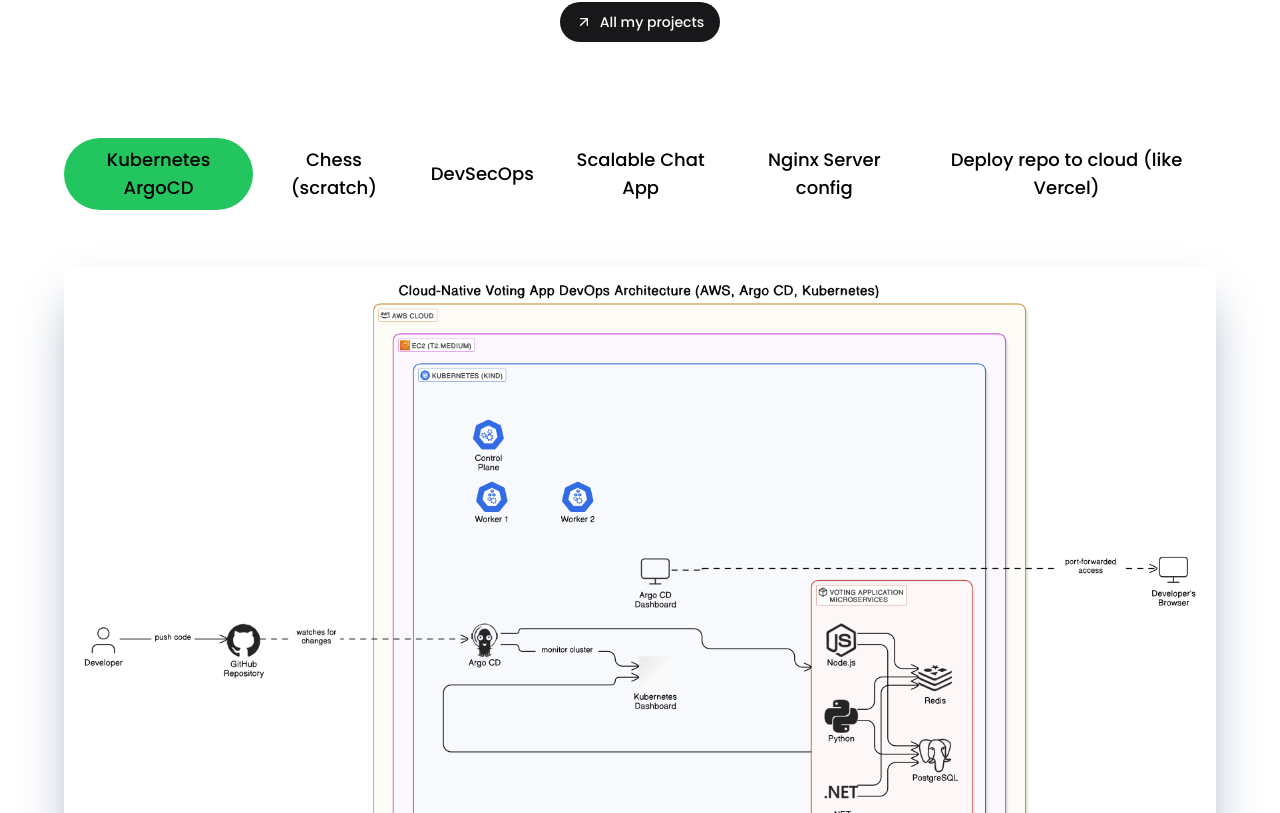
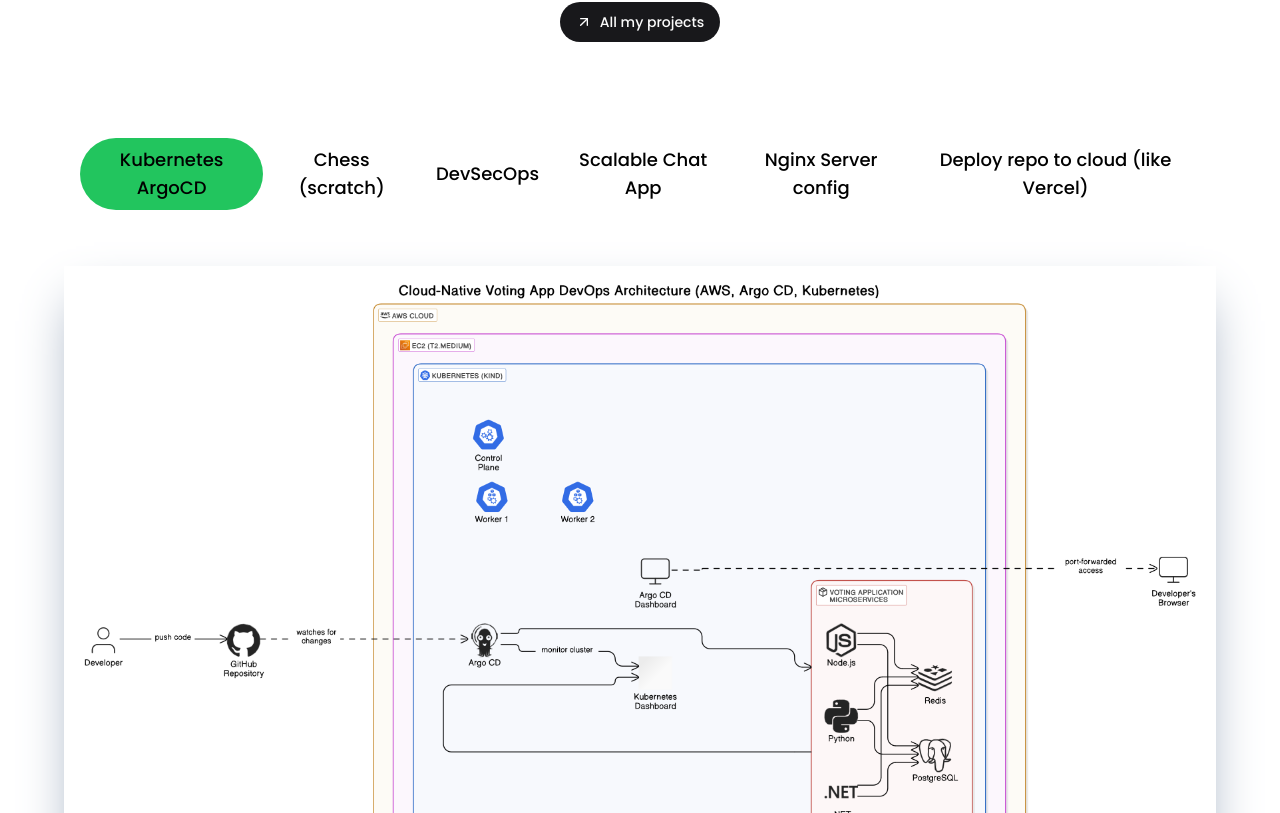
Before and after one commit to JaguarsCodehub/JyotindraTavanoji, a Next.js app: page / in a window 1280 px wide. Shown: the part 2847-3660 px from the top of the page. Built offline with nearby package versions, Linux system fonts and the light colour scheme.

Commit message:
feat: small change

```diff
--- a/components/AnimatedTabs.js
+++ b/components/AnimatedTabs.js
@@ -65,7 +65,7 @@
   ];
 
   return (
-    <div className='h-[20rem] md:h-[40rem] [perspective:1000px] relative b flex flex-col max-w-6xl mx-auto w-full  items-start justify-start'>
+    <div className='h-[20rem] md:h-[40rem] [perspective:1000px] px-4 relative flex flex-col max-w-6xl mx-auto w-full  items-start justify-start'>
       <Tabs tabs={tabs} activeTabClassName='' />
     </div>
   );
```
